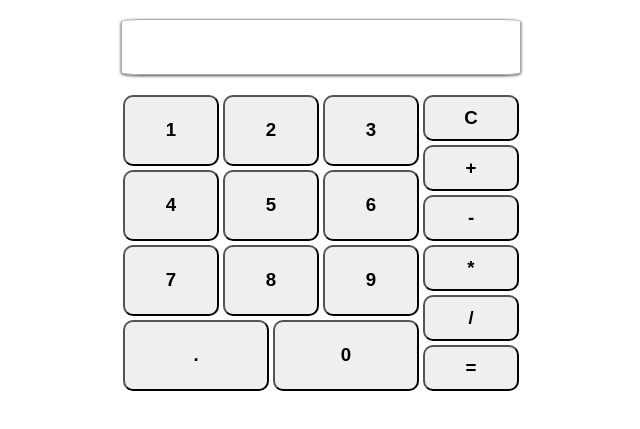
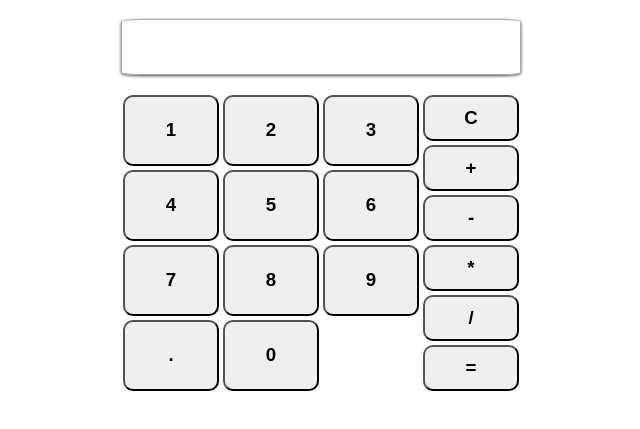
Before and after one commit to cptchuckles/calculator, a plain HTML site: page index.html in a window 1280 px wide. Shown: the part 61-490 px from the top of the page, without its empty margins (319-959 px from the left). Drawn offline with Linux system fonts and the light colour scheme.

Commit message:
Tweak button alignment

```diff
--- a/style.css
+++ b/style.css
@@ -34,14 +34,14 @@ button {
     display: flex;
     flex-flow: row wrap;
     width: 75%;
-    justify-content: space-between;
+    justify-content: flex-start;
     align-content: stretch;
     align-items: stretch;
 }
 
 .numpad button {
-    width: 90px;
-    flex: 1 0 auto;
+    width: 32%;
+    flex: 0 0 auto;
 }
 
 
```
